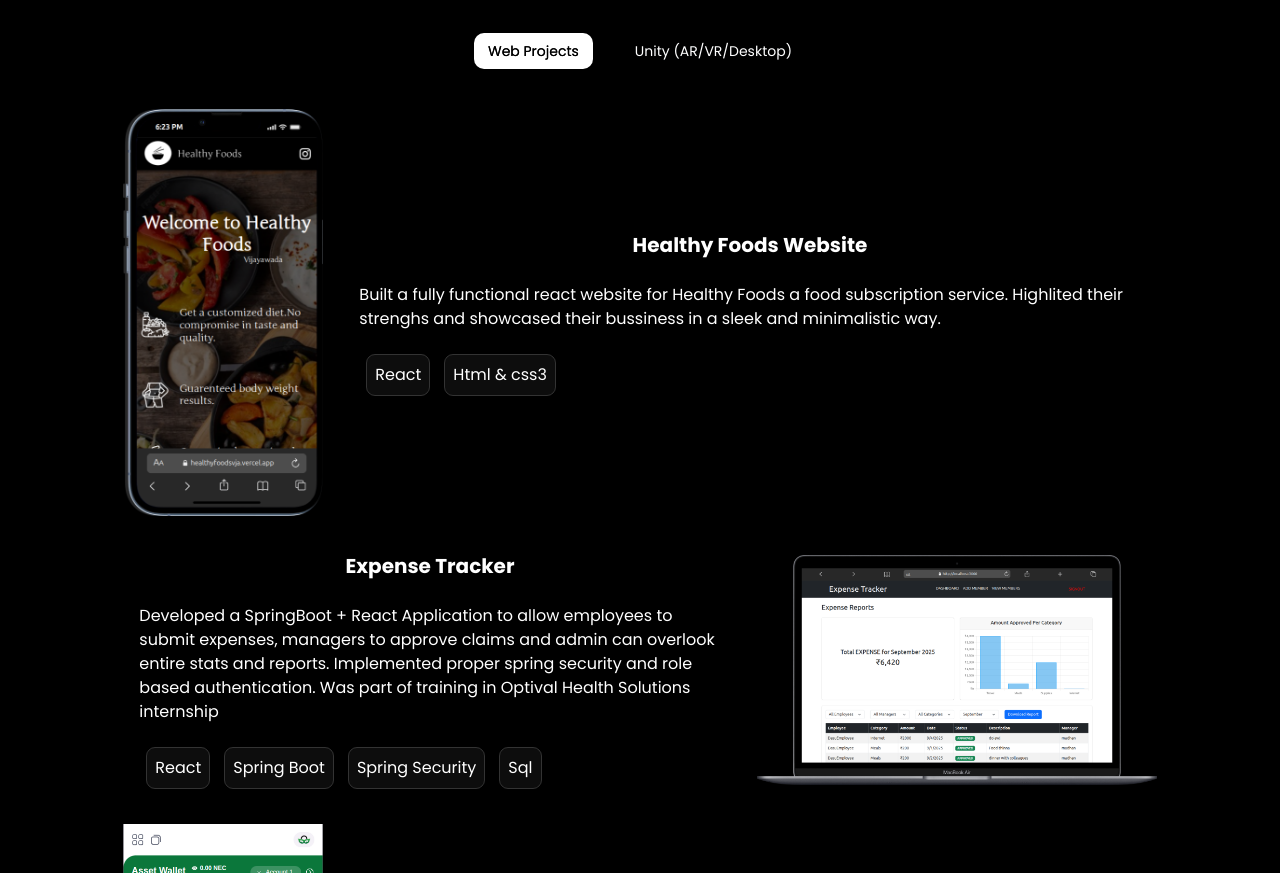
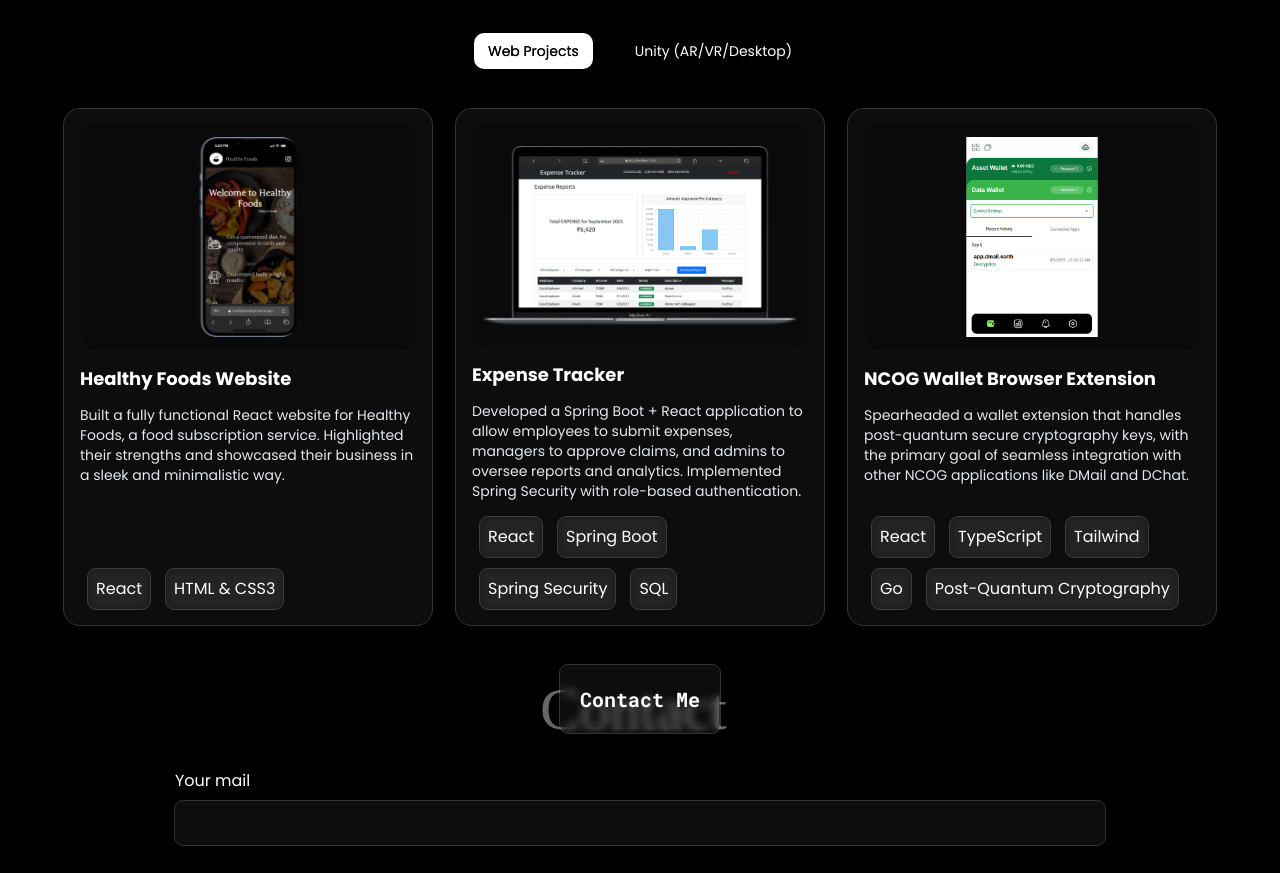
Before and after one commit to TulasidharM/portf.github.io, a React (Create React App) app: page / in a window 1280 px wide. Shown: the part 1927-2800 px from the top of the page. Built offline with nearby package versions, Linux system fonts and the light colour scheme; a web font is replaced by a local one.

Commit message:
Redesign project section into responsive cards

```diff
--- a/src/pages/ProjectSection.js
+++ b/src/pages/ProjectSection.js
@@ -1,43 +1,93 @@
+import { useState } from "react";
+
 import healthyFoods from "../images/healthyFoods.png";
 import expenseTracker from "../images/expense Tracker.png";
-import ncogWallet from "../images/ncogwallet.png"
-
+import ncogWallet from "../images/ncogwallet.png";
 import oilRef from "../images/OilRef.png";
 import omen from "../images/omen.png";
 import serverSim from "../images/server.png";
 
 import GooeyNav from "../components/GooeyNav";
-
-
-import { useState } from "react";
 import SkillTag from "./sub-comps/SkillTag";
 
+const projectGroups = {
+  "Web Projects": [
+    {
+      title: "Healthy Foods Website",
+      description:
+        "Built a fully functional React website for Healthy Foods, a food subscription service. Highlighted their strengths and showcased their business in a sleek and minimalistic way.",
+      image: healthyFoods,
+      imageWidth: 240,
+      skills: ["React", "HTML & CSS3"],
+    },
+    {
+      title: "Expense Tracker",
+      description:
+        "Developed a Spring Boot + React application to allow employees to submit expenses, managers to approve claims, and admins to oversee reports and analytics. Implemented Spring Security with role-based authentication.",
+      image: expenseTracker,
+      imageWidth: 440,
+      skills: ["React", "Spring Boot", "Spring Security", "SQL"],
+    },
+    {
+      title: "NCOG Wallet Browser Extension",
+      description:
+        "Spearheaded a wallet extension that handles post-quantum secure cryptography keys, with the primary goal of seamless integration with other NCOG applications like DMail and DChat.",
+      image: ncogWallet,
+      imageWidth: 240,
+      skills: ["React", "TypeScript", "Tailwind", "Go", "Post-Quantum Cryptography"],
+    },
+  ],
+  "Unity (AR/VR/Desktop)": [
+    {
+      title: "Omen of the Night",
+      description:
+        "Developed a complete FPS mini game for an IGDC game dev hackathon at Vishnu University. Led the team and secured 3rd place in the competition.",
+      image: omen,
+      imageWidth: 320,
+      skills: ["Unity", "Blender", "Photoshop (2D Assets)"],
+    },
+    {
+      title: "Oil Refinery VR Simulation",
+      description:
+        "Built a VR simulation POC of an oil refinery for a freelance project in Unity. Worked on terrain, architecture, and post-processing with immersive VR support.",
+      image: oilRef,
+      imageWidth: 320,
+      skills: ["Unity", "Blender", "Post Processing"],
+    },
+    {
+      title: "Server Simulation",
+      description:
+        "Spearheaded a server airflow simulation POC using Unity particle systems and mathematical modeling. Added visual indicators for airflow and temperature with automatic cut-off thresholds.",
+      image: serverSim,
+      imageWidth: 320,
+      skills: ["Unity", "Particle System"],
+    },
+  ],
+};
 
-
-const ProjectSection = ()=>{
-
-    const [projectType,setProjectType] = useState("Web Projects");
+const ProjectSection = () => {
+  const [projectType, setProjectType] = useState("Web Projects");
 
   const items = [
-        { label: "Web Projects" ,setProjectType},
-        { label: "Unity (AR/VR/Desktop)",setProjectType },
+    { label: "Web Projects", setProjectType },
+    { label: "Unity (AR/VR/Desktop)", setProjectType },
   ];
-
 
   return (
     <div className="flex flex-col m-5 justify-center items-center">
-            <h1 className="mb-9 text-xl black font-bold font-roboto
-                        bg-white/5 outline outline-1 outline-white/20 p-5 backdrop-blur-sm rounded-lg">
+      <h1
+        className="mb-9 text-xl black font-bold font-roboto
+                        bg-white/5 outline outline-1 outline-white/20 p-5 backdrop-blur-sm rounded-lg"
+      >
         Projects
       </h1>
       <div className="relative">
-                    {/* <h1 className="text-6xl opacity-40 absolute -top-[130px] rotate-12 left-[15px] -z-10">🚀</h1> */}
         <h1 className="text-6xl overflow-hidden font-cedarville opacity-40 absolute w-auto -top-[100px] -left-[95px] -z-10">
           Projects
         </h1>
       </div>
 
-            <div className="mb-10 text-xs   sm:text-sm sm:flex-row">
+      <div className="mb-10 text-xs sm:text-sm sm:flex-row">
         <GooeyNav
           items={items}
           particleCount={15}
@@ -50,142 +100,36 @@ const ProjectSection = ()=>{
         />
       </div>
 
-            {/* <div className="flex">
-                <div className="p-4">
-                    Web Projects
+      <div className="grid w-full max-w-6xl grid-cols-1 gap-6 md:grid-cols-2 xl:grid-cols-3">
+        {projectGroups[projectType].map((project) => (
+          <article
+            key={project.title}
+            className="group h-full rounded-2xl bg-white/5 p-4 outline outline-1 outline-white/20 backdrop-blur-sm transition hover:-translate-y-1 hover:bg-white/10"
+          >
+            <div className="flex h-full flex-col">
+              <div className="mb-4 flex min-h-[220px] items-center justify-center rounded-xl bg-black/20 p-3">
+                <img
+                  width={project.imageWidth}
+                  alt={project.title}
+                  src={project.image}
+                  className="max-h-[200px] object-contain"
+                />
               </div>
-            </div> */}
 
-            {projectType === "Web Projects"
-            &&
-            <div className="flex flex-col gap-5 w-5/6 items-center">
-                {/* Healthy Foods */}
-                <div className="flex flex-col lg:flex-row items-center gap-5 ">
+              <h2 className="mb-3 text-lg font-bold">{project.title}</h2>
+              <p className="mb-4 text-sm text-gray-200">{project.description}</p>
 
-                    <img width={200} alt="" src={healthyFoods}></img>
-                    <div className="flex flex-col p-4 gap-6 items-center justify-center">
-                        <h2 className="text-xl font-bold">Healthy Foods Website</h2>
-                        <p>
-                            Built a fully functional react website for Healthy Foods a food subscription service.
-                            Highlited their strenghs and showcased their bussiness in a sleek and minimalistic way.
-                        </p>
-                        <div className="mr-auto flex flex-wrap gap-y-3">
-                            <SkillTag text={"React"}/>
-                            <SkillTag text={"Html & css3"}/>
+              <div className="mt-auto flex flex-wrap gap-y-3">
+                {project.skills.map((skill) => (
+                  <SkillTag key={`${project.title}-${skill}`} text={skill} />
+                ))}
               </div>
             </div>
-
-                </div>
-                {/* Expense Tracker  */}
-                <div className="flex flex-col lg:flex-row gap-5 items-center">
-
-                    <img className="block lg:hidden" alt="" width={400} src={expenseTracker}></img>
-
-                    <div className="flex flex-col p-4 gap-6 items-center justify-center">
-                        <h2 className="text-xl font-bold">Expense Tracker</h2>
-                        <p>
-                            Developed a SpringBoot + React Application to allow employees to submit expenses, managers to approve claims and admin can overlook entire stats and reports.
-                            Implemented proper spring security and role based authentication. Was part of training in Optival Health Solutions internship
-                        </p>
-                        <div className="mr-auto flex flex-wrap gap-y-3">
-                            <SkillTag text={"React"}/>
-                            <SkillTag text={"Spring Boot"}/>
-                            <SkillTag text={"Spring Security"}/>
-                            <SkillTag text={"Sql"}/>
+          </article>
+        ))}
       </div>
     </div>
-
-                    <img className="hidden lg:block" alt="" width={400} src={expenseTracker}></img>
-
-                </div>
-                {/* NCOG Wallet */}
-                <div className="flex flex-col lg:flex-row items-center gap-5 ">
-
-                    <img width={200} alt="" src={ncogWallet}></img>
-                    <div className="flex flex-col p-4 gap-6 items-center justify-center">
-                        <h2 className="text-xl font-bold">NCOG Wallet Browser Extension</h2>
-                        <p>
-                            Spearheaded a wallet extention that handles POST QUANTUM SECURE cryptography keys , Which has the primary goal to seamlessly integrate with other NCOG applications.
-                            Developed Event-Listener based integration with other NCOG applications like DMail, DChat etc
-                        </p>
-                        <div className="mr-auto flex flex-wrap gap-y-3">
-                            <SkillTag text={"React"}/>
-                            <SkillTag text={"TypeScript"}/>
-                            <SkillTag text={"Tailwind"}/>
-                            <SkillTag text={"Go Language"}/>
-                            <SkillTag text={"PostQuantum Cryptography"}/>
-                        </div>
-                    </div>
-
-                </div>
-
-            </div>}
-
-            {projectType === "Unity (AR/VR/Desktop)" &&
-            <div className="flex flex-col gap-5 w-5/6 items-center">
-
-                <div className="flex flex-col sm:flex-row items-center gap-5 ">
-
-                    <img width={300} alt="" src={omen}></img>
-                    <div className="flex flex-col p-4 gap-6 items-center justify-center">
-                        <h2 className="text-xl font-bold">Omen Of the Night</h2>
-                        <p>
-                            Developed a complete FPS mini game for a IGDC Game Dev Hackathon conducted in Vishnu University.
-                            Lead my entire team and managed to grab the 3rd position in the competition.
-                        </p>
-                        <div className="mr-auto flex flex-wrap gap-y-3">
-                            <SkillTag text={"Unity"}/>
-                            <SkillTag text={"Blender"}/>
-                            <SkillTag text={"Photoshop for 2d assets"}/>
-                        </div>
-                    </div>
-
-                </div>
-
-                <div className="flex flex-col lg:flex-row items-center gap-5 ">
-
-                    <img className="block lg:hidden" alt="" width={300} src={oilRef}></img>
-
-                    <div className="flex flex-col p-4 gap-6 items-center justify-center">
-                        <h2 className="text-xl font-bold">Oil Refinery</h2>
-                        <p>
-                            Built a VR simulation POC of an Oil Refinery as my second Freelance project in Unity 3d projects. Worked on Terrain building, Architecting the Refinary
-                            identical to the real deal and some post-processing. Integrated seamless VR integration with Unity VR support.
-                        </p>
-                        <div className="mr-auto flex flex-wrap gap-y-3">
-                            <SkillTag text={"Unity"}/>
-                            <SkillTag text={"Blender"}/>
-                            <SkillTag text={"Post Processing"}/>
-                        </div>
-                    </div>
-
-                    <img className="hidden lg:block" alt="" width={300} src={oilRef}></img>
-
-                </div>
-
-                <div className="flex flex-col lg:flex-row items-center gap-5 ">
-
-                    <img width={300} alt="" src={serverSim}></img>
-                    <div className="flex flex-col p-2 gap-6 items-center justify-center">
-                        <h2 className="text-xl font-bold">Server Simulation</h2>
-                        <p>
-                            Spearheaded a server airflow simulation POC with Unity particle system and some simple maths. Visual indications for air flow and temperature, Automatic cut off after thershold temperature.
-                            Implemented ServerLoad - AC temperature - Server Temperature relation seamlessly.
-                        </p>
-                        <div className="mr-auto flex flex-wrap gap-y-3">
-                            <SkillTag text={"Unity"}/>
-                            <SkillTag text={"Particle System"}/>
-                        </div>
-                    </div>
-
-                </div>
-
-            </div>}
-
-        </div>
-
-    )
-}
-
+  );
+};
 
 export default ProjectSection;
```
Lines whose indentation alone changed are shown as unchanged.
